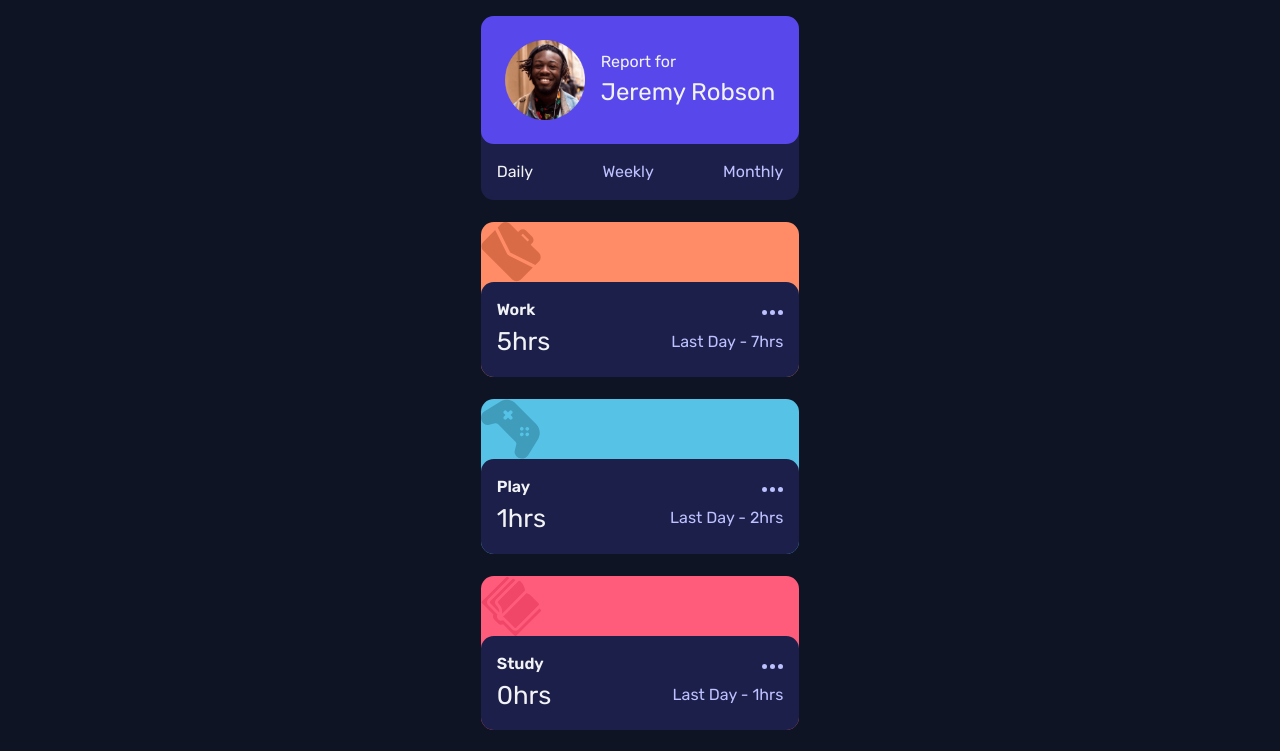
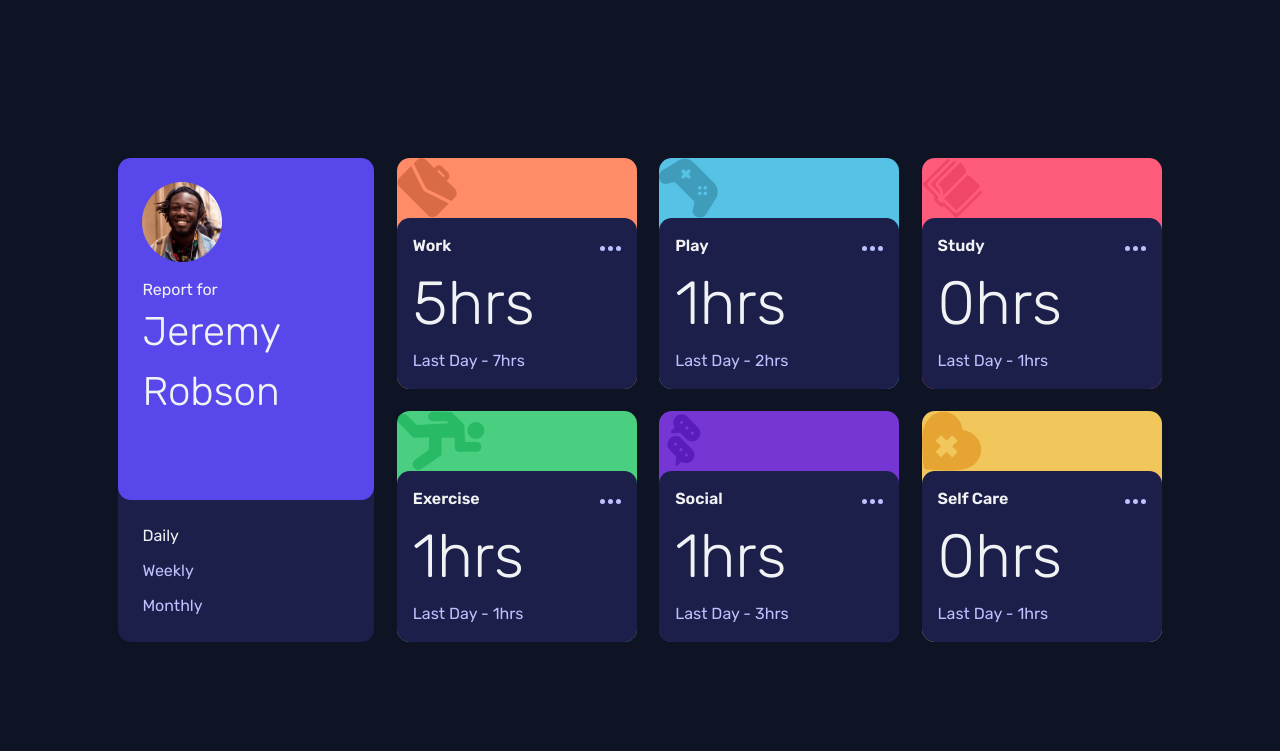
Before and after one commit to CalfMoon-Challenges/time-tracking-dashboard, a React (Vite) app: page / in a window 1280 px wide. Shown: the top 751 px of the page. Built offline with nearby package versions, Linux system fonts and the light colour scheme.

Commit message:
feat: add responsive design for desktops

```diff
--- a/src/MainBody.jsx
+++ b/src/MainBody.jsx
@@ -1,4 +1,5 @@
 import "./MainBody.css";
+import "./MainBodyResponse.css";
 import data from "./assets/data.json";
 import Icons from "./IconIndex";
 import ellipsis from "./assets/images/icon-ellipsis.svg";
--- /dev/null
+++ b/src/MainBodyResponse.css
@@ -0,0 +1,38 @@
+@media (min-width: 550px) and (max-width: 1050px) {
+  main {
+    grid-template-columns: repeat(2, 1fr);
+  }
+
+  .activity__details__time__current {
+    font-size: 3rem;
+    font-weight: 300;
+  }
+}
+
+@media (min-width: 1050px) {
+  #root {
+    flex-direction: row;
+  }
+
+  main {
+    grid-template-columns: repeat(3, 1fr);
+  }
+
+  .activity {
+    width: 15rem;
+    min-width: auto;
+  }
+
+  .activity__details__time__current {
+    font-size: 3.8rem;
+    font-weight: 200;
+  }
+}
+
+/* common code between mid size and large screen */
+@media (min-width: 550px) {
+  .activity__details__time {
+    flex-direction: column;
+    align-items: start;
+  }
+}
--- a/src/UserCard.css
+++ b/src/UserCard.css
@@ -1,6 +1,8 @@
 header {
   border-radius: var(--border-radius);
   background-color: var(--dark-blue);
+  display: grid;
+  grid-template-rows: 2.4fr 1fr;
 }
 
 .user-box {
@@ -9,6 +11,8 @@ header {
   display: flex;
   gap: 1rem;
   padding: 1.5rem;
+  align-items: center;
+  justify-content: center;
 }
 
 .user-box__usericon {
@@ -21,7 +25,6 @@ header {
 .user-box__statement {
   display: flex;
   flex-direction: column;
-  justify-content: center;
 }
 
 .user-box__statement__name {
@@ -30,7 +33,7 @@ header {
 
 .time-selector {
   display: flex;
-  padding: 1rem;
+  padding: 1.5rem;
   justify-content: space-between;
 }
 
--- a/src/UserCard.jsx
+++ b/src/UserCard.jsx
@@ -1,5 +1,6 @@
 import React from "react";
 import "./UserCard.css";
+import "./UserCardResponse.css";
 import usericon from "./assets/images/image-jeremy.png";
 
 export default function (prop) {
--- /dev/null
+++ b/src/UserCardResponse.css
@@ -0,0 +1,33 @@
+@media (min-width: 550px) and (max-width: 1050px) {
+  .user-box {
+    min-width: 28rem;
+  }
+
+  .time-selector {
+    justify-content: space-around;
+  }
+}
+
+@media (min-width: 1050px) {
+  header {
+    max-width: 16rem;
+  }
+
+  .user-box {
+    flex-direction: column;
+    align-items: start;
+    justify-content: start;
+  }
+
+  .time-selector {
+    flex-direction: column;
+  }
+}
+
+/* common code between mid size and large screen */
+@media (min-width: 550px) {
+  .user-box__statement__name {
+    font-size: 2.5rem;
+    font-weight: 320;
+  }
+}
--- a/src/index.css
+++ b/src/index.css
@@ -43,11 +43,10 @@ body {
   display: flex;
   justify-content: center;
   align-items: center;
+  min-height: 100svh;
 }
 
 #root {
-  max-width: 80%;
-  max-width: 1500px;
   display: flex;
   flex-direction: column;
   gap: 1.4rem;
```
